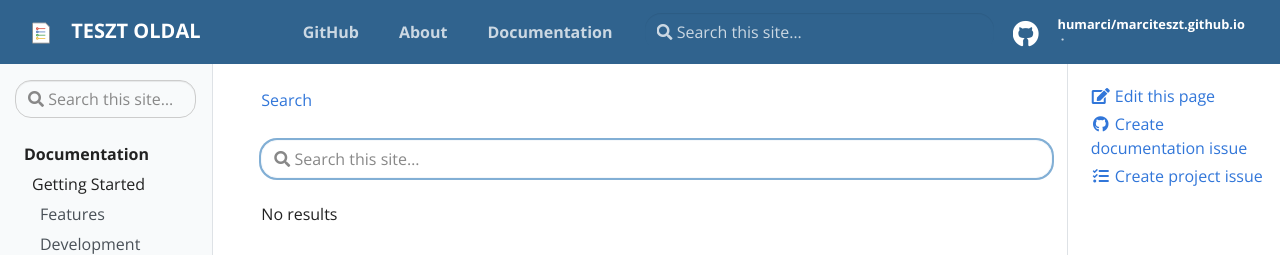
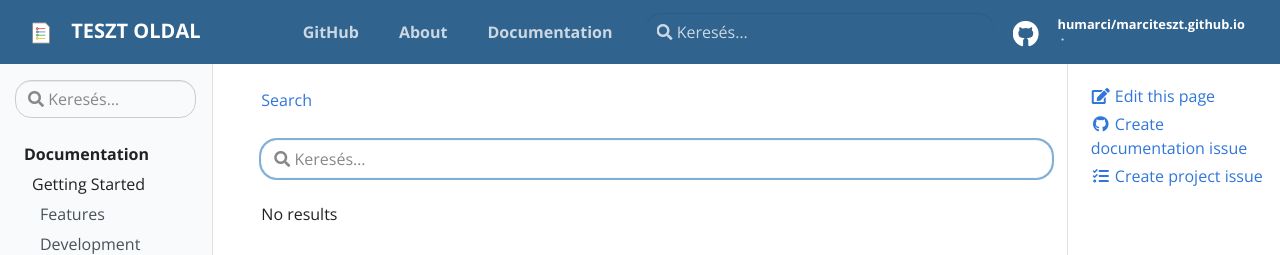
Before and after one commit to suliwebex/suliwebex.github.io, a Jekyll site: the page built from pages/search.html, in a window 1280 px wide. Shown: the top 255 px of the page. Built offline with Jekyll 4.4.1, drawn with Linux system fonts in a browser that asks for light colours.

Commit message:
update search hint

```diff
--- a/_includes/header.html
+++ b/_includes/header.html
@@ -14,7 +14,7 @@
 		</ul>
 	</div>
 	<div class="navbar-nav d-none d-lg-block">
- <input type="search" class="form-control td-search-input" placeholder="&#xf002 Search this site…" aria-label="Search this site…" autocomplete="off">
+ <input type="search" class="form-control td-search-input" placeholder="&#xf002 Keresés…" aria-label="Keresés…" autocomplete="off">
         </div>
 
 	<div class="navbar-nav d-none d-lg-block">
--- a/_includes/sidebar.html
+++ b/_includes/sidebar.html
@@ -1,6 +1,6 @@
 <div id="td-sidebar-menu" class="td-sidebar__inner">
   <form class="td-sidebar__search d-flex align-items-center">
- <input type="search" class="form-control td-search-input" placeholder="&#xf002 Search this site…" aria-label="Search this site…" autocomplete="off">
+ <input type="search" class="form-control td-search-input" placeholder="&#xf002 Keresés…" aria-label="Keresés…" autocomplete="off">
     <button class="btn btn-link td-sidebar__toggle d-md-none p-0 ml-3 fas fa-bars" type="button" data-toggle="collapse" data-target="#td-section-nav" aria-controls="td-docs-nav" aria-expanded="false" aria-label="Toggle section navigation">
     </button>
   </form>
--- a/pages/search.html
+++ b/pages/search.html
@@ -6,7 +6,7 @@ not_editable: true
 excluded_in_search: true
 ---
 
-<input class="form-control td-search-input" type="search" name="q" id="search-input" placeholder="&#xf002 Search this site…"  style="margin-top:5px" autofocus>
+<input class="form-control td-search-input" type="search" name="q" id="search-input" placeholder="&#xf002 Keresés…"  style="margin-top:5px" autofocus>
 <i style="color:white; margin-right:8px; margin-left:5px" class="fa fa-search"></i>
 
 <p><span id="search-process">Loading</span> results <span id="search-query-container" style="display: none;">for "<strong id="search-query"></strong>"</span></p>
```
